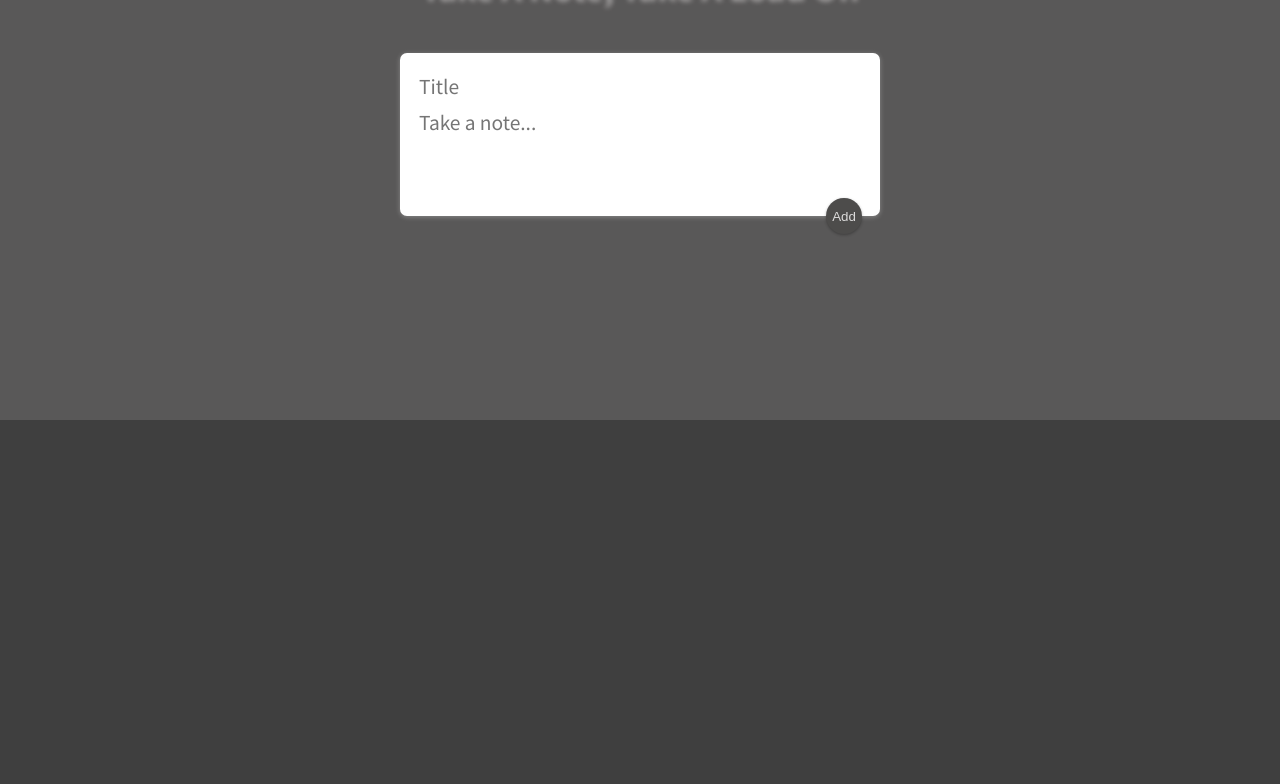
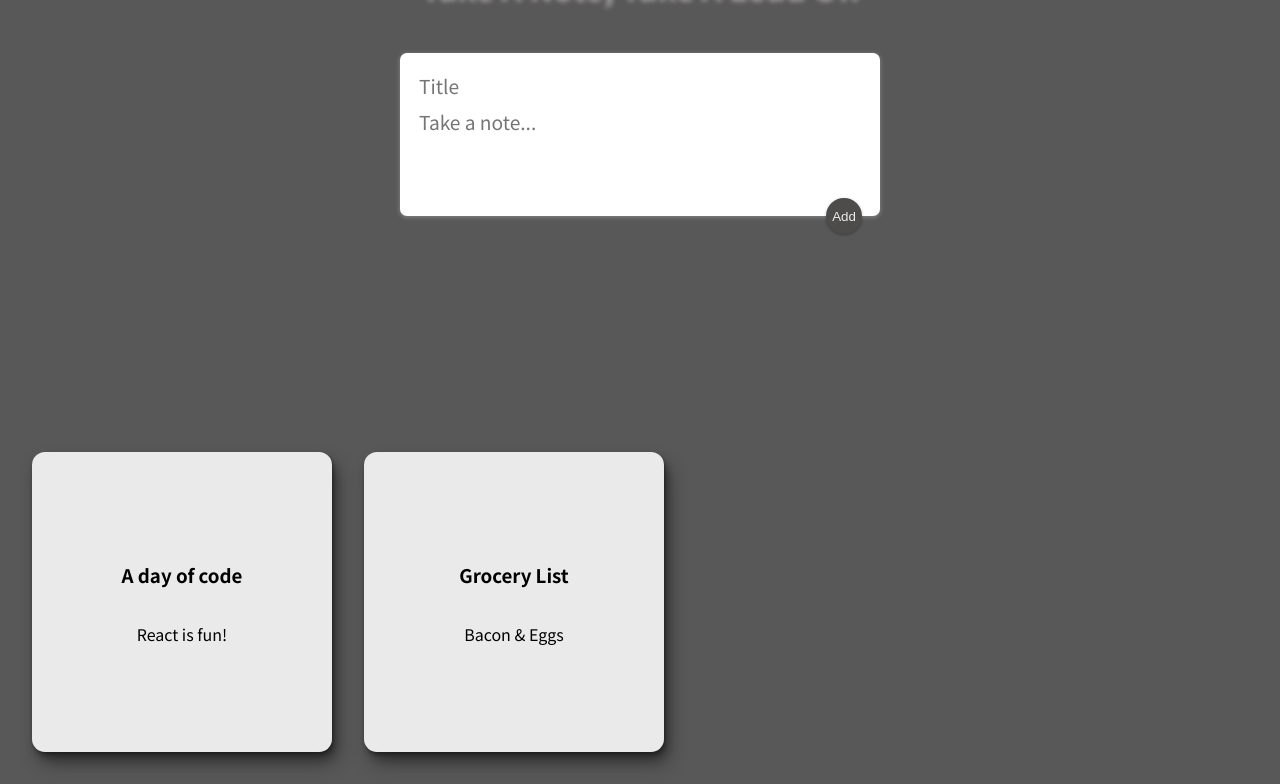
Before and after one commit to RobOsipo/My-Small-Slice__Frontend, a React app: page /notes in a window 1280 px wide. Shown: the part 380-1164 px from the top of the page. Before the commit the page ends 800 px from the top, so only its background shows below. Built offline with nearby package versions, Linux system fonts and the light colour scheme.

Commit message:
most of my capstone front-end funtionality complete

```diff
--- a/src/components/App.css
+++ b/src/components/App.css
@@ -3,7 +3,7 @@
 
 :root {
     --font-color-reg: #fff;
-    --bg-white: rgba(235, 234, 234, 0.9);
+    --bg-white: rgba(235, 234, 234, 1);
     --btn-bg-color-top: #240370;
     --btn-bg-color-btm: rgba(21, 28, 165, 0.8);
 
@@ -28,6 +28,14 @@
     11.2px 22.3px 28.1px -1.8px hsl(var(--shadow-color) / 0.34),
     17px 33.9px 42.7px -2.1px hsl(var(--shadow-color) / 0.34),
     25px 50px 62.9px -2.5px hsl(var(--shadow-color) / 0.34);
+
+
+    --dark-shadow-color: 0deg 0% 9%;
+    --dark-shadow-elevation-medium:
+    0.3px 0.5px 0.7px hsl(var(--dark-shadow-color) / 0.34),
+    1.1px 2.2px 3.1px -0.6px hsl(var(--dark-shadow-color) / 0.43),
+    2.6px 5.2px 7.2px -1.1px hsl(var(--dark-shadow-color) / 0.51),
+    6px 12px 16.7px -1.7px hsl(var(--dark-shadow-color) / 0.59);
 }
 * {
   box-sizing: border-box;
--- a/src/pages/Notes/Notes.js
+++ b/src/pages/Notes/Notes.js
@@ -1,29 +1,65 @@
 import React from 'react'
 import Header from '../../components/Header/Header'
 import Card from './components/Card/Card'
-
+import SingleNote from './components/SingleNote/SingleNote'
 import CreateArea from './components/CreateArea/CreateArea'
 
 import classes from './Notes.module.css'
 
 const Notes = () => {
-    const [notes, setNotes] = React.useState(['my first note', 'Something about programming', 'Remember to go shopping']);
+    const [notes, setNotes] = React.useState([{title: 'A day of code', content: 'React is fun!'}, {title: 'Grocery List', content: 'Bacon & Eggs'}]);
+    const [note, setNote] = React.useState({
+        title: "",
+        content: ""
+      });
 
-    function addNote(newNote) {
+    const addNote = (newNote) => {
       setNotes(prevNotes => {
         return [...prevNotes, newNote];
       });
     }
+
+    const handleChange = (event) => {
+        const { name, value } = event.target;
+
+        setNote(prevNote => {
+          return {
+            ...prevNote,
+            [name]: value
+          };
+        });
+      }
+
+
+      const submitNote = (event) => {
+        event.preventDefault();
+        addNote(note);
+        setNote({
+          title: "",
+          content: ""
+        });
+      }
+
+      const renderNotes = notes.map((note, index) => {
+          return (
+              <SingleNote title={note.title} content={note.content} key={index} />
+          )
+      })
+
+
+
   return (
       <>
         <Header />
         <section className={classes['main-container']}>
             <h1 className={classes.title}>Take A Note, Take A Load Off</h1>
-                <CreateArea />
-            <section className={classes['note-container']}>
+                <CreateArea note={note} handleChange={handleChange} submitNote={submitNote} />
 
+        </section>
+
+        <section className={classes['note-container']}>
+                {renderNotes.length === 0 ? <h1>No Notes To Display</h1> : renderNotes}
             </section>
-        </section>
 
       </>
   )
--- a/src/pages/Notes/Notes.module.css
+++ b/src/pages/Notes/Notes.module.css
@@ -17,8 +17,12 @@
 
 }
 
-.notes-container {
+.note-container {
     display: flex;
+    flex-direction: row;
     flex-wrap: wrap;
     gap: 2rem;
+    padding: 2rem;
+    background-color: rgb(89, 88, 88);
+
 }
--- a/src/pages/Notes/components/Card/Card.module.css
+++ b/src/pages/Notes/components/Card/Card.module.css
@@ -4,7 +4,7 @@
 .card {
 
     background-color: var(--bg-white);
-    box-shadow: var(--shadow-elevation-medium);
+    box-shadow: var(--dark-shadow-elevation-medium);
     border-radius: 13px;
     width: 300px;
     height: 300px;
--- a/src/pages/Notes/components/CreateArea/CreateArea.js
+++ b/src/pages/Notes/components/CreateArea/CreateArea.js
@@ -1,32 +1,8 @@
 import React from "react";
 import classes from './CreateArea.module.css'
 
-function CreateArea(props) {
-    const [note, setNote] = React.useState({
-        title: "",
-        content: ""
-      });
+function CreateArea({ note, handleChange, submitNote}) {
 
-      function handleChange(event) {
-        const { name, value } = event.target;
-
-        setNote(prevNote => {
-          return {
-            ...prevNote,
-            [name]: value
-          };
-        });
-      }
-
-      function submitNote(event) {
-        event.preventDefault();
-        props.onAdd(note);
-        setNote({
-          title: "",
-          content: ""
-        });
-
-      }
 
       return (
         <div>
@@ -36,7 +12,7 @@ function CreateArea(props) {
               onChange={handleChange}
               value={note.title}
               placeholder="Title"
-              ClassName={classes.input}
+
             />
             <textarea
               name="content"
@@ -44,9 +20,9 @@ function CreateArea(props) {
               value={note.content}
               placeholder="Take a note..."
               rows="3"
-              className={classes.textarea}
+
             />
-            <button onClick={submitNote} classNAme={classes.button}>Add</button>
+            <button onClick={submitNote}>Add</button>
           </form>
         </div>
       );
--- /dev/null
+++ b/src/pages/Notes/components/SingleNote/SingleNote.js
@@ -0,0 +1,13 @@
+import React from 'react'
+import Card from '../Card/Card'
+
+const SingleNote = ({ title, content }) => {
+  return (
+    <Card>
+        <h1>{title}</h1>
+        <p>{content}</p>
+    </Card>
+  )
+}
+
+export default SingleNote
```
